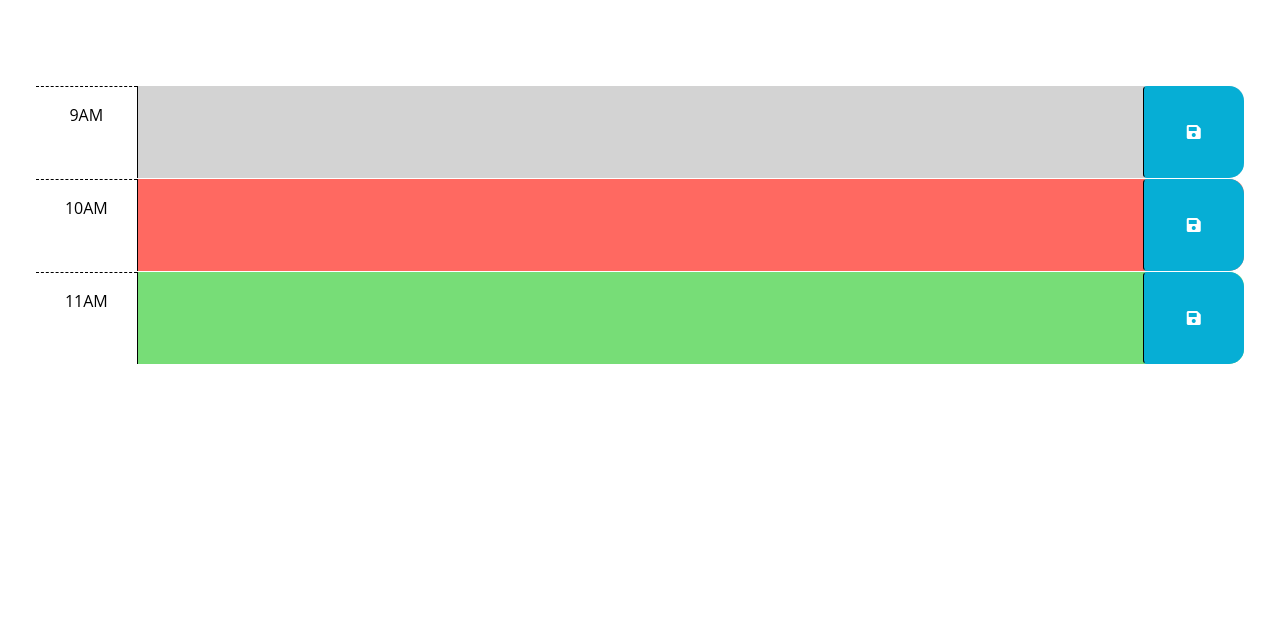
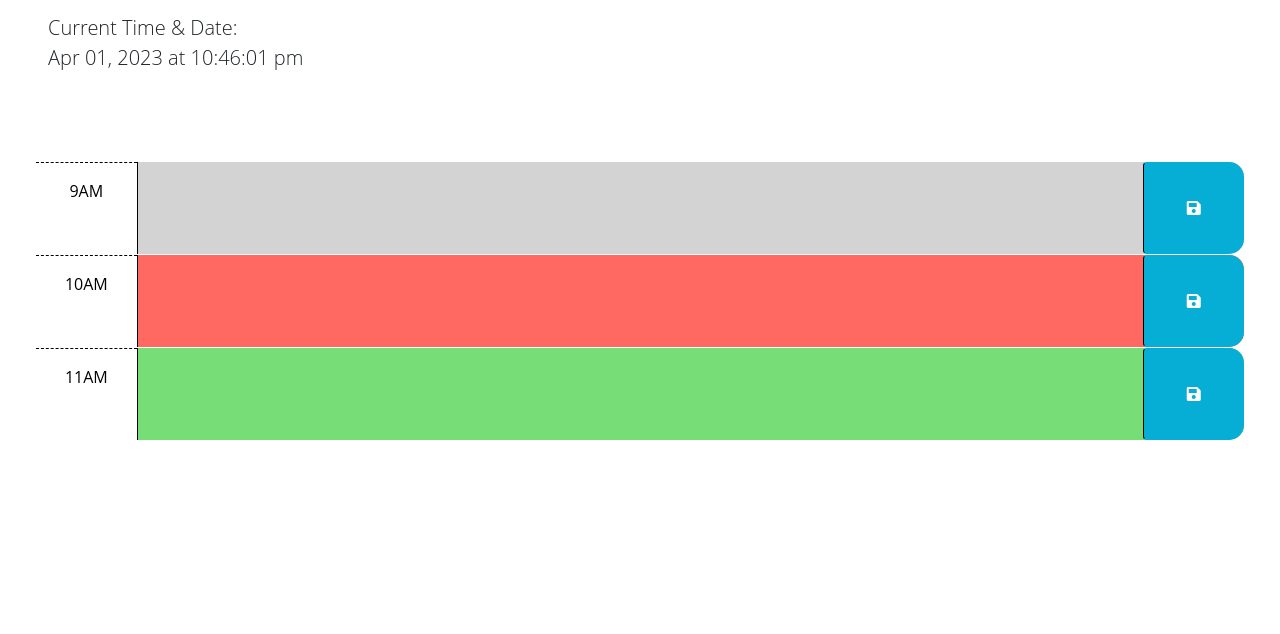
Before and after one commit to Heaveness/business-day-scheduler, a plain HTML site: page index.html in a window 1280 px wide. Shown: the part 166-800 px from the top of the page. Drawn offline with nearby package versions, Linux system fonts and the light colour scheme.

Commit message:
Added code within HTML and JS to display the current time on the clock.

```diff
--- a/assets/js/script.js
+++ b/assets/js/script.js
@@ -1,7 +1,19 @@
 // Wrap all code that interacts with the DOM in a call to jQuery to ensure that
 // the code isn't run until the browser has finished rendering all the elements
 // in the html.
+var dayDisplayEle = $('#day-display');
+
+
+function displayDay() {
+  var rightNow = dayjs().format('MMM DD, YYYY [at] hh:mm:ss a');
+  dayDisplayEle.text(rightNow);
+}
+
+setInterval(displayDay, 1000);
+
 $(function () {
+
+
   // TODO: Add a listener for click events on the save button. This code should
   // use the id in the containing time-block as a key to save the user input in
   // local storage. HINT: What does `this` reference in the click listener
--- a/index.html
+++ b/index.html
@@ -28,7 +28,10 @@
     <header class="p-5 mb-4">
       <h1 class="display-3">Work Day Scheduler</h1>
       <p class="lead">A simple calendar app for scheduling your work day</p>
-      <p id="currentDay" class="lead"></p>
+      <p id="currentDay" class="lead">
+        Current Time &amp; Date: <br />
+        <span id="day-display"></span>
+      </p>
     </header>
     <div class="container-fluid px-5">
       <!-- Use class for "past", "present", and "future" to apply styles to the
```
